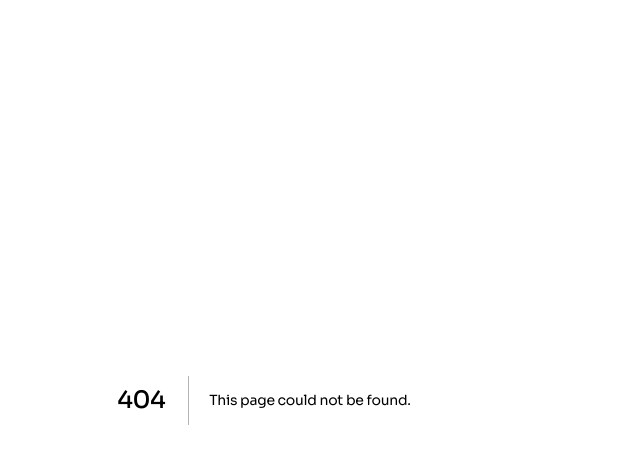
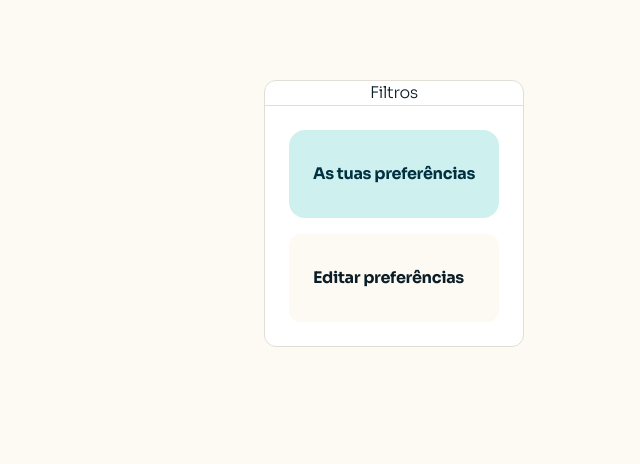
Before and after one commit to parcidio/Kubiko, a Next.js app in the folder frontend/: page /arrendatario in a window 1280 px wide. Before the commit this address had no page. Shown: the top 464 px of the page, without its empty margins (376-1016 px from the left). Built offline with nearby package versions, Linux system fonts and the light colour scheme.

Commit message:
New files and configuration, improvement from CTAs and formularies

```diff
--- /dev/null
+++ b/frontend/components/arrendatario/Filters.tsx
@@ -0,0 +1,31 @@
+import { MapPin, Banknote, Tag, Bookmark, Calendar } from "lucide-react"
+
+export default function BeeznoFilters()
+{
+    const stats = [
+  { icon: MapPin, label: "Província" },
+  { icon: Banknote, label: "Preço" },
+  { icon: Bookmark, label: "Categoria" },
+];
+    return (
+        <div className="px-6 py-16 sm:px-8 sm:py-20">
+            <div className="fixed rounded-lg bg-card border border-border-bg max-w-2xl">
+                <div className="border-b border-border-bg flex justify-center">
+                    <h1 className="font-light text-card-foreground">Filtros</h1>
+                </div>
+                <div className="flex flex-col gap-4 p-6">
+                    <div className="rounded-xl bg-accent px-6 py-8">
+                        <div>
+                            <h1 className="text-accent-foreground font-bold">As tuas preferências</h1>
+                        </div>
+                    </div>
+                    <div className="rounded-lg bg-background px-6 py-8">
+                        <div>
+                            <h1 className="font-bold">Editar preferências</h1>
+                        </div>
+                    </div>
+                </div>
+            </div>
+        </div>
+    )
+}
--- /dev/null
+++ b/frontend/components/arrendatario/Items.tsx
@@ -0,0 +1,8 @@
+export default function BeeznoItems()
+{
+    return (
+        <div>
+
+        </div>
+    );
+}
--- a/frontend/components/landing/Hero.tsx
+++ b/frontend/components/landing/Hero.tsx
@@ -47,7 +47,7 @@ export default function BeeznoHero() {
       />
 
       {/* Estatísticas */}
-      <div className="absolute bottom-8 left-8 z-10 flex flex-wrap gap-6 lg:flex hidden">
+      <div className="absolute bottom-8 left-8 z-10 flex flex-wrap gap-6 lg:flex">
         {stats.map(({ icon: Icon, value, prefix, suffix, decimals, label }) => (
           <motion.div key={label} className="flex items-start gap-2" initial={{ opacity: 0, y: 20 }} animate={{ opacity: 1, y: 0 }} transition={{ delay: 0.4, ease }}>
             <span className="mt-0.5 flex h-7 w-7 shrink-0 items-center justify-center rounded-full bg-secondary text-secondary-foreground">
@@ -55,7 +55,7 @@ export default function BeeznoHero() {
             </span>
             <div className="leading-tight">
               <div className="text-sm font-semibold text-primary-foreground"><StatCounter value={value} prefix={prefix} suffix={suffix} decimals={decimals} /></div>
-              <div className="max-w-[8rem] text-[11px] text-primary-foreground/60">{label}</div>
+              <div className="max-w-32 text-[11px] text-primary-foreground/60">{label}</div>
             </div>
           </motion.div>
         ))}
@@ -103,7 +103,7 @@ export default function BeeznoHero() {
                 </span>
                 <div className="leading-tight">
                   <div className="text-sm font-semibold text-foreground"><StatCounter value={value} prefix={prefix} suffix={suffix} decimals={decimals} /></div>
-                  <div className="max-w-[8rem] text-[11px] text-muted-foreground">{label}</div>
+                  <div className="max-w-32 text-[11px] text-muted-foreground">{label}</div>
                 </div>
               </div>
             ))}
@@ -118,7 +118,7 @@ export default function BeeznoHero() {
             <img
               src={HERO_IMAGE}
               alt="Equipamento de fotografia e vídeo disponível para arrendar na Beeznoo"
-              className="h-[420px] w-full object-cover sm:h-[460px] lg:h-[500px]"
+              className="h-105 w-full object-cover sm:h-115 lg:h-125"
             />
 
             {/* Camada desfocada */}
@@ -126,7 +126,7 @@ export default function BeeznoHero() {
               src={HERO_IMAGE}
               alt=""
               aria-hidden="true"
-              className="absolute inset-0 h-[420px] w-full scale-105 object-cover blur-lg sm:h-[460px] lg:h-[500px]"
+              className="absolute inset-0 h-105 w-full scale-105 object-cover blur-lg sm:h-115 lg:h-125"
               style={{
                 WebkitMaskImage:
                   "radial-gradient(ellipse 65% 55% at 42% 68%, transparent 35%, black 75%)",
@@ -152,7 +152,7 @@ export default function BeeznoHero() {
               <span className="flex h-7 w-7 shrink-0 items-center justify-center rounded-full bg-primary/10 text-accent-foreground">
                 <Leaf className="h-3.5 w-3.5" />
               </span>
-              <span className="max-w-[9rem] text-[11px] leading-snug">
+              <span className="max-w-36 text-[11px] leading-snug">
                 Equipamentos que impulsionam os teus projetos.
               </span>
               <ArrowRight className="h-3.5 w-3.5 shrink-0" />
--- a/frontend/components/landing/Navbar.tsx
+++ b/frontend/components/landing/Navbar.tsx
@@ -46,7 +46,7 @@ export default function BeeznoNavbar() {
             >
               {label}
               {active && (
-                <span className="absolute -bottom-[17px] left-0 right-0 h-0.5 bg-foreground" />
+                <span className="absolute -bottom-4.25 left-0 right-0 h-0.5 bg-foreground" />
               )}
             </a>
           ))}
--- /dev/null
+++ b/frontend/src/app/arrendador/page.tsx
@@ -0,0 +1,4 @@
+export default function Arrendador()
+{
+
+}
--- /dev/null
+++ b/frontend/src/app/arrendatario/page.tsx
@@ -0,0 +1,12 @@
+import BeeznoFilters from "../../../components/arrendatario/Filters";
+import BeeznoItems from "../../../components/arrendatario/Items";
+
+export default function Arrendatario()
+{
+    return (
+        <div className="bg-background flex mx-auto max-w-6xl">
+            <BeeznoFilters />
+            <BeeznoItems />
+        </div>
+    );
+}
```
